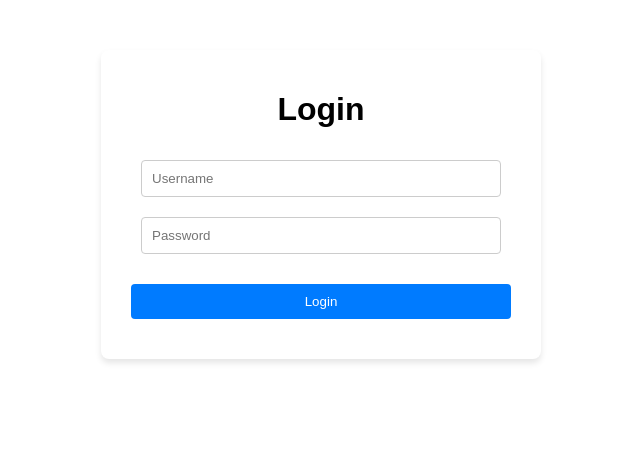
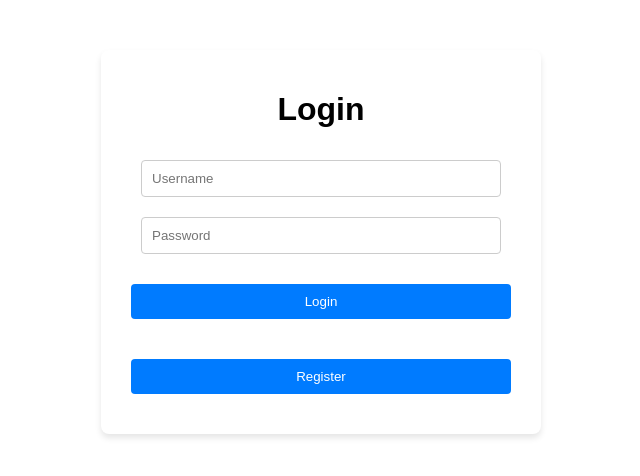
Before and after one commit to JNurminen/Django-React, a React (Vite) app in the folder frontend/: page /login in a window 1280 px wide. Shown: the top 476 px of the page, without its empty margins (319-959 px from the left). Built offline with nearby package versions, Linux system fonts and the light colour scheme.

Commit message:
luotu register nappi form.jsx

```diff
--- a/frontend/src/components/Form.jsx
+++ b/frontend/src/components/Form.jsx
@@ -57,6 +57,15 @@ function Form({ route, method }) {
             <button className="form-button" type="submit">
                 {name}
             </button>
+            {method === "login" && (
+            <button
+                className="form-button"
+                type="button"
+                onClick={() => navigate("/register")}
+            >
+                Register
+            </button>
+        )}
         </form>
     );
 }
```
